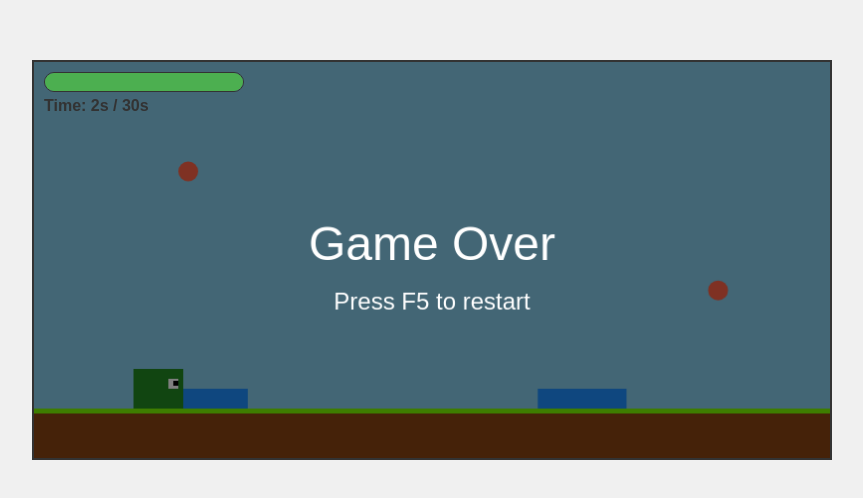
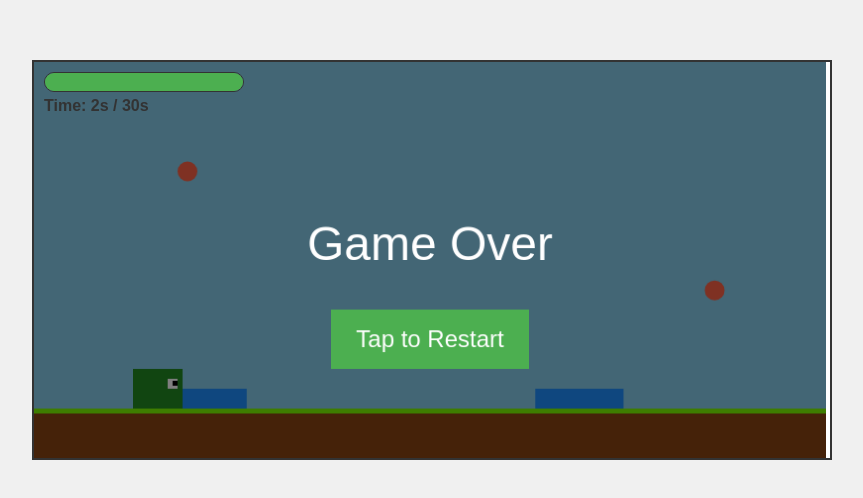
Before and after one commit to rzksfhd/melinjo, a plain HTML site: page index.html in a window 1280 px wide. Shown: the part 140-638 px from the top of the page, without its empty margins (208-1071 px from the left). Drawn offline with Linux system fonts and the light colour scheme.

Commit message:
Add files via upload

```diff
--- a/game.js
+++ b/game.js
@@ -28,8 +28,26 @@ const melinjoImage = new Image();
 // Initialize the game
 window.onload = function() {
     canvas = document.getElementById('gameCanvas');
+
+    // Make canvas responsive
+    function resizeCanvas() {
+        const container = document.querySelector('.game-container');
+        const containerWidth = container.clientWidth;
+        const containerHeight = container.clientHeight;
+        const scale = Math.min(containerWidth / CANVAS_WIDTH, containerHeight / CANVAS_HEIGHT);
+
+        canvas.style.width = `${CANVAS_WIDTH * scale}px`;
+        canvas.style.height = `${CANVAS_HEIGHT * scale}px`;
         canvas.width = CANVAS_WIDTH;
         canvas.height = CANVAS_HEIGHT;
+    }
+
+    // Initial sizing
+    resizeCanvas();
+
+    // Resize on window change
+    window.addEventListener('resize', resizeCanvas);
+
     ctx = canvas.getContext('2d');
 
     // Initialize player
@@ -50,9 +68,61 @@ window.onload = function() {
     // Set up keyboard controls
     setupControls();
 
+    // Create touch jump button
+    createTouchJumpButton();
+
     // Start the game loop
     requestAnimationFrame(gameLoop);
 };
+
+// Create a touch-friendly jump button
+function createTouchJumpButton() {
+    // Create jump button element
+    const jumpButton = document.createElement('div');
+    jumpButton.id = 'jumpButton';
+    jumpButton.innerHTML = 'JUMP';
+    jumpButton.style.position = 'absolute';
+    jumpButton.style.bottom = '20px';
+    jumpButton.style.right = '20px';
+    jumpButton.style.width = '80px';
+    jumpButton.style.height = '80px';
+    jumpButton.style.backgroundColor = 'rgba(76, 175, 80, 0.7)';
+    jumpButton.style.color = 'white';
+    jumpButton.style.borderRadius = '50%';
+    jumpButton.style.display = 'flex';
+    jumpButton.style.justifyContent = 'center';
+    jumpButton.style.alignItems = 'center';
+    jumpButton.style.fontWeight = 'bold';
+    jumpButton.style.fontSize = '16px';
+    jumpButton.style.cursor = 'pointer';
+    jumpButton.style.userSelect = 'none';
+    jumpButton.style.zIndex = '100';
+
+    // Add to game container
+    document.querySelector('.game-container').appendChild(jumpButton);
+
+    // Add touch event listeners
+    jumpButton.addEventListener('touchstart', function(event) {
+        event.preventDefault();
+        if (gameActive) {
+            handleJump();
+        }
+    }, { passive: false });
+
+    // Add active state for better touch feedback
+    jumpButton.addEventListener('touchstart', function() {
+        jumpButton.style.backgroundColor = 'rgba(56, 142, 60, 0.9)';
+    });
+
+    jumpButton.addEventListener('touchend', function() {
+        jumpButton.style.backgroundColor = 'rgba(76, 175, 80, 0.7)';
+    });
+
+    // Hide button on desktop
+    if (window.matchMedia('(min-width: 768px)').matches && !('ontouchstart' in window)) {
+        jumpButton.style.display = 'none';
+    }
+}
 
 // Main game loop
 function gameLoop(timestamp) {
@@ -99,11 +169,28 @@ function gameLoop(timestamp) {
     requestAnimationFrame(gameLoop);
 }
 
-// Set up keyboard controls
+// Set up keyboard and touch controls
 function setupControls() {
+    // Keyboard controls
     document.addEventListener('keydown', function(event) {
         // Space bar for jumping
         if (event.code === 'Space' && gameActive) {
+            handleJump();
+        }
+    });
+
+    // Touch controls
+    canvas.addEventListener('touchstart', function(event) {
+        if (gameActive) {
+            // Prevent default to avoid scrolling
+            event.preventDefault();
+            handleJump();
+        }
+    }, { passive: false });
+}
+
+// Handle jump action (used by both keyboard and touch controls)
+function handleJump() {
     if (!player.isJumping) {
         // Initial jump
         if (energy >= ENERGY_JUMP_COST) {
@@ -121,8 +208,6 @@ function setupControls() {
             energy -= ENERGY_JUMP_COST;
         }
     }
-        }
-    });
 }
 
 // Update player position and state
@@ -359,6 +444,52 @@ function drawGameOver() {
         ctx.fillText('Game Over', CANVAS_WIDTH / 2, CANVAS_HEIGHT / 2);
     }
 
+    // Draw restart button (touch-friendly)
+    const buttonWidth = 200;
+    const buttonHeight = 60;
+    const buttonX = CANVAS_WIDTH / 2 - buttonWidth / 2;
+    const buttonY = CANVAS_HEIGHT / 2 + 50;
+
+    // Button background
+    ctx.fillStyle = '#4CAF50';
+    ctx.fillRect(buttonX, buttonY, buttonWidth, buttonHeight);
+
+    // Button text
+    ctx.fillStyle = 'white';
     ctx.font = '24px Arial';
-    ctx.fillText('Press F5 to restart', CANVAS_WIDTH / 2, CANVAS_HEIGHT / 2 + 50);
+    ctx.fillText('Tap to Restart', CANVAS_WIDTH / 2, buttonY + buttonHeight/2 + 8);
+
+    // Add touch event listener for the restart button
+    if (!window.restartListenerAdded) {
+        canvas.addEventListener('touchstart', function(event) {
+            if (!gameActive) {
+                const touch = event.touches[0];
+                const rect = canvas.getBoundingClientRect();
+
+                // Calculate touch position with proper scaling
+                const scaleX = canvas.width / rect.width;
+                const scaleY = canvas.height / rect.height;
+                const touchX = (touch.clientX - rect.left) * scaleX;
+                const touchY = (touch.clientY - rect.top) * scaleY;
+
+                // Check if touch is within restart button
+                if (touchX >= buttonX && touchX <= buttonX + buttonWidth &&
+                    touchY >= buttonY && touchY <= buttonY + buttonHeight) {
+                    // Restart the game
+                    location.reload();
                 }
+            }
+        });
+
+        // Also add keyboard support for restart
+        document.addEventListener('keydown', function(event) {
+            if (!gameActive && event.code === 'Space') {
+                location.reload();
+            }
+        });
+
+        window.restartListenerAdded = true;
+    }
+
+        window.restartListenerAdded = true;
+    }
--- a/style.css
+++ b/style.css
@@ -2,6 +2,7 @@
     margin: 0;
     padding: 0;
     box-sizing: border-box;
+    touch-action: manipulation;
 }
 
 body {
@@ -11,12 +12,15 @@ body {
     height: 100vh;
     background-color: #f0f0f0;
     font-family: Arial, sans-serif;
+    overflow: hidden;
 }
 
 .game-container {
     position: relative;
     width: 800px;
     height: 400px;
+    max-width: 100%;
+    max-height: 80vh;
     border: 2px solid #333;
     overflow: hidden;
     background-color: #fff;
```
Lines whose indentation alone changed are shown as unchanged.
